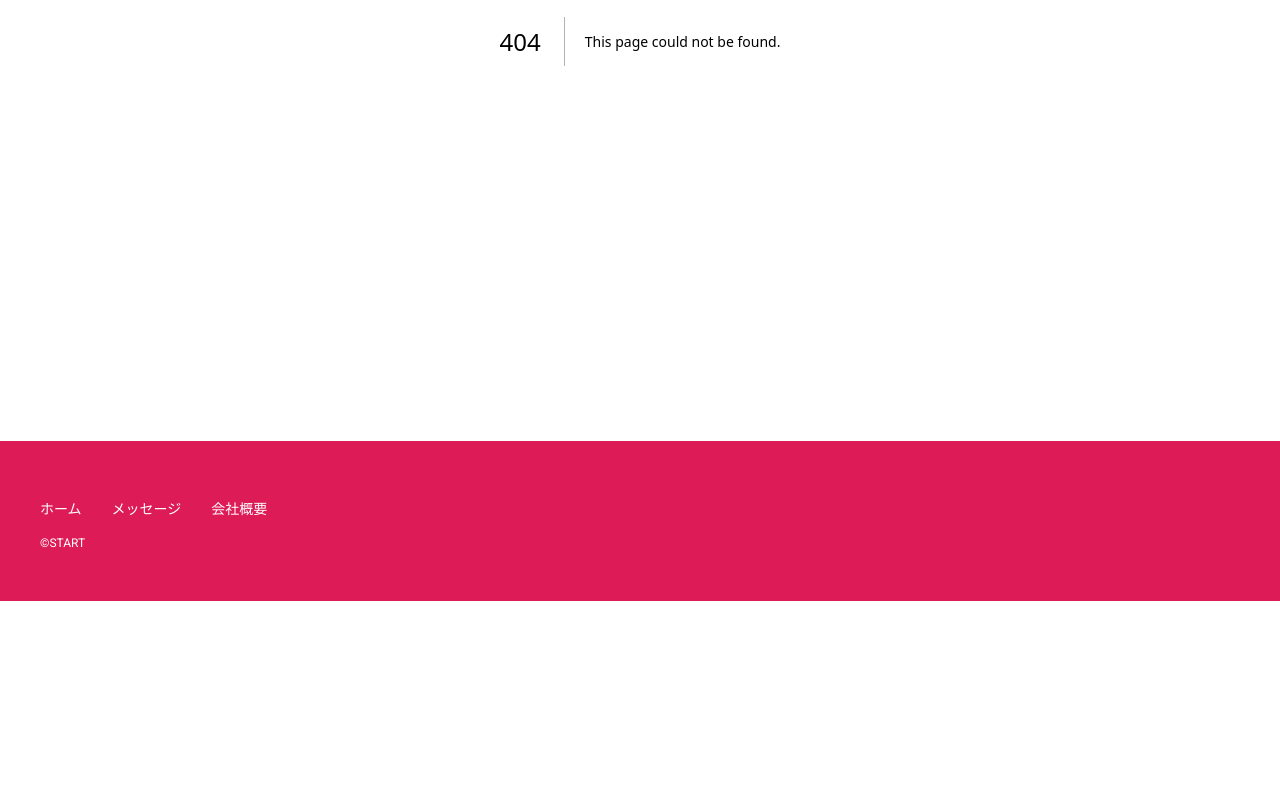
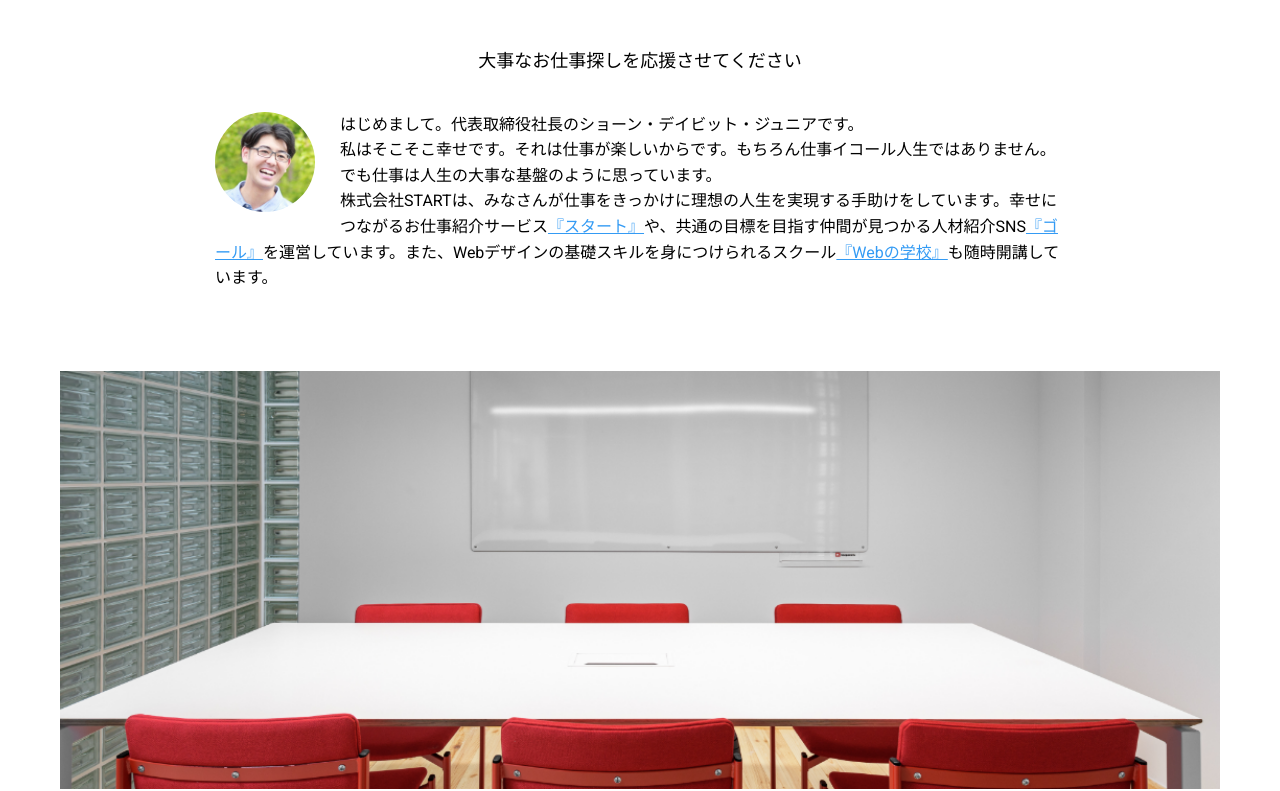
Before and after one commit to nittashiori/next-beginner-ts, a Next.js app: page /message in a window 1280 px wide. Before the commit this address had no page. Shown: the part 452-1243 px from the top of the page. Before the commit the page ends 1053 px from the top, so only its background shows below. Built offline with nearby package versions, Linux system fonts and the light colour scheme.

Commit message:
Messageページ追加

```diff
--- /dev/null
+++ b/src/app/message/page.tsx
@@ -0,0 +1,5 @@
+import { Message } from "@/components/Pages/Message"
+
+export default function Page() {
+  return <Message />;
+}
--- /dev/null
+++ b/src/components/Pages/Message/index.module.css
@@ -0,0 +1,53 @@
+.container {
+  display: grid;
+  gap: 80px;
+}
+
+.intro {
+  max-width: 850px;
+  width: 100%;
+  margin: auto;
+  display: grid;
+  gap: 40px;
+}
+
+.introText {
+  font-size: 1.8rem;
+  text-align: center;
+}
+
+.profile {}
+
+.profileAvator {
+  float: left;
+  width: 100px;
+  margin: 0 25px 15px 0;
+}
+
+.profileText {
+  line-height: 1.6;
+}
+
+.messageImage {
+  width: 100%;
+  height: auto;
+  object-fit: cover;
+}
+
+@media screen and (max-width: 768px) {
+  .container {
+    gap: 50px;
+  }
+
+  .intro {
+    gap: 30px;
+  }
+
+  .introText {
+    font-size: 1.5rem;
+  }
+
+  .messageImage {
+    height: 260px;
+  }
+}
--- /dev/null
+++ b/src/components/Pages/Message/index.tsx
@@ -0,0 +1,45 @@
+import styles from './index.module.css';
+import Image from 'next/image';
+import { PageTitle } from "@/components/Atoms/PageTitle";
+import { Container } from "@/components/Atoms/Container";
+import { IntroTitle } from "@/components/Atoms/IntroTitle";
+import { Avator } from '@/components/Atoms/Avator';
+import { CustomLink } from '@/components/Atoms/CustomLink';
+
+export const Message = () => {
+  return (
+    <>
+      <PageTitle>メッセージ</PageTitle>
+      <Container
+        as="section"
+        maxWidth={1200}
+        padding={{top: 60, right: 20, bottom: 100, left: 20}}
+        className={styles.container}
+      >
+        <div className={styles.intro}>
+          <IntroTitle>「仕事」をきっかけに<br/>人生の新しいスタートを！</IntroTitle>
+          <p className={styles.introText}>大事なお仕事探しを応援させてください</p>
+          <div className={styles.profile}>
+            <div className={styles.profileInner}>
+              <div className={styles.profileAvator}>
+                <Avator src="avator.png" alt="代表取締役社長　山田太郎" />
+              </div>
+              <p className={styles.profileText}>
+                はじめまして。代表取締役社長のショーン・デイビット・ジュニアです。<br/>
+                私はそこそこ幸せです。それは仕事が楽しいからです。もちろん仕事イコール人生ではありません。でも仕事は人生の大事な基盤のように思っています。<br/>
+                株式会社STARTは、みなさんが仕事をきっかけに理想の人生を実現する手助けをしています。幸せにつながるお仕事紹介サービス<CustomLink href="#">『スタート』</CustomLink>や、共通の目標を目指す仲間が見つかる人材紹介SNS<CustomLink href="#">『ゴール』</CustomLink>を運営しています。また、Webデザインの基礎スキルを身につけられるスクール<CustomLink href="#">『Webの学校』</CustomLink>も随時開講しています。
+              </p>
+            </div>
+          </div>
+        </div>
+        <Image
+          src="/office.png"
+          alt=""
+          width={1100}
+          height={396}
+          className={styles.messageImage}
+        />
+      </Container>
+    </>
+  )
+}
```
Also changed, not shown: 1 other file (tests, documents, lock files or other folders).
